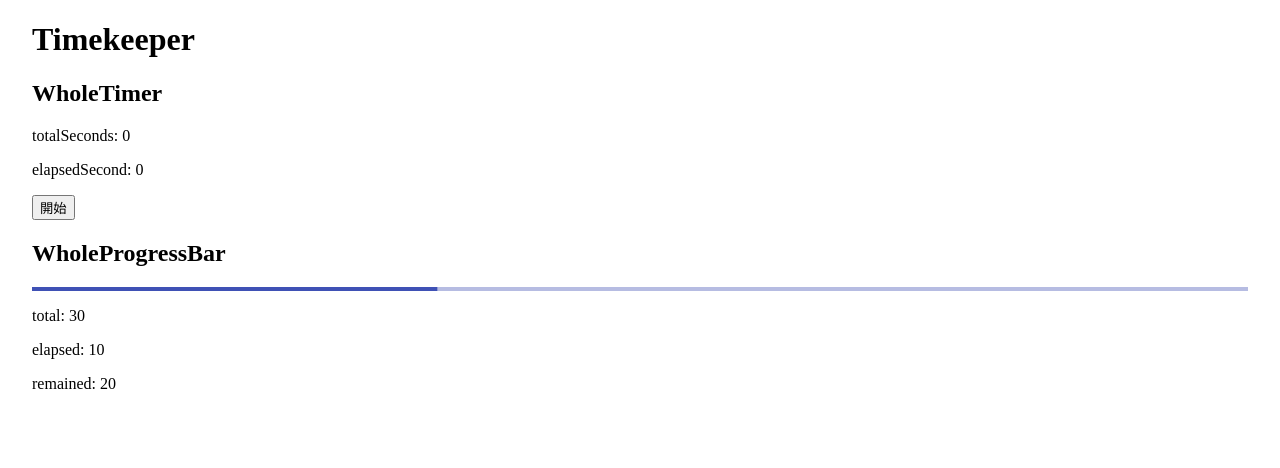
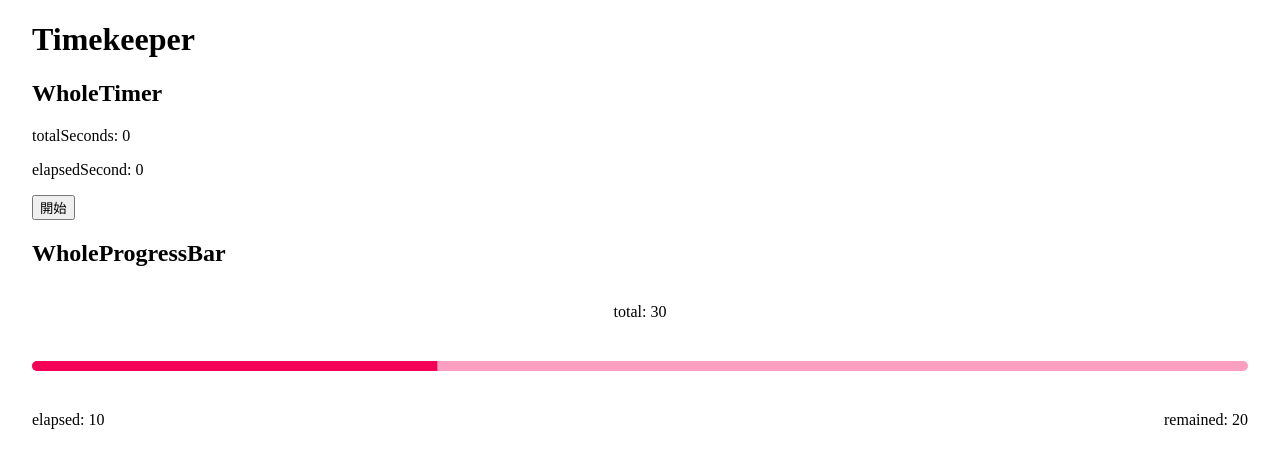
Before and after one commit to youichiro/timekeeper, a Next.js app: page / in a window 1280 px wide. Shown: the top 468 px of the page. Built offline with nearby package versions, Linux system fonts and the light colour scheme.

Commit message:
Gridで配置を変更

```diff
--- a/components/WholeProgressBar.tsx
+++ b/components/WholeProgressBar.tsx
@@ -1,5 +1,5 @@
 import React from 'react'
-import { LinearProgress } from '@material-ui/core'
+import { LinearProgress, Grid } from '@material-ui/core'
 
 const WholeProgressBar: React.FC = () => {
   const total = 30
@@ -10,10 +10,27 @@ const WholeProgressBar: React.FC = () => {
   return (
     <div>
       <h2>WholeProgressBar</h2>
-      <LinearProgress variant="determinate" value={progress} />
-      <p>total: {total}</p>
-      <p>elapsed: {elapsed}</p>
-      <p>remained: {remained}</p>
+      <div style={{ flexGrow: 1 }}>
+        <Grid container spacing={3} justify="space-between">
+          <Grid item xs={12}>
+            <p style={{ textAlign: 'center' }}>total: {total}</p>
+          </Grid>
+          <Grid item xs={12}>
+            <LinearProgress
+              variant="determinate"
+              value={progress}
+              style={{ height: 10, borderRadius: 6 }}
+              color="secondary"
+            />
+          </Grid>
+          <Grid item xs={6}>
+            <p>elapsed: {elapsed}</p>
+          </Grid>
+          <Grid item xs={6}>
+            <p style={{ textAlign: 'right' }}>remained: {remained}</p>
+          </Grid>
+        </Grid>
+      </div>
     </div>
   )
 }
```
Also changed, not shown: 1 other file (tests, documents, lock files or other folders).
